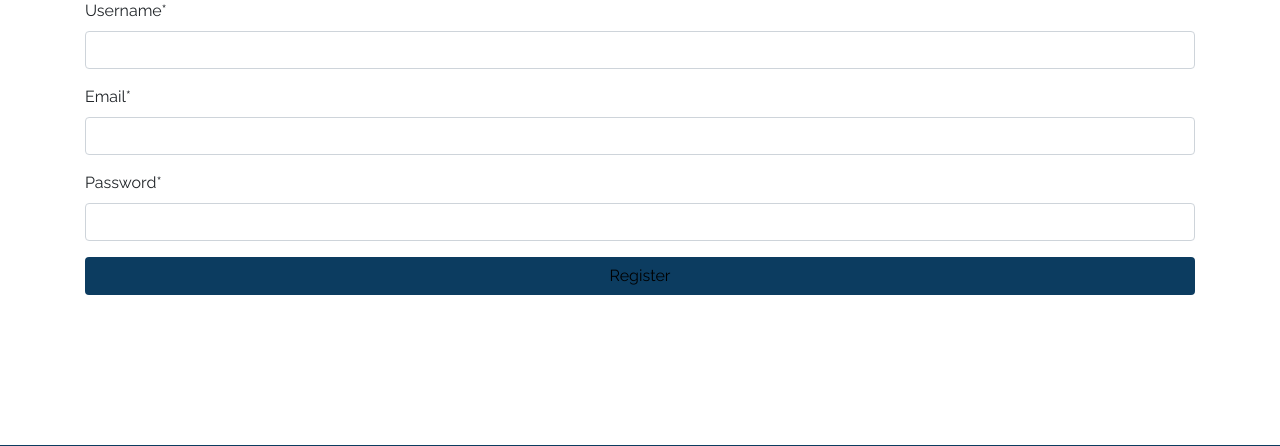
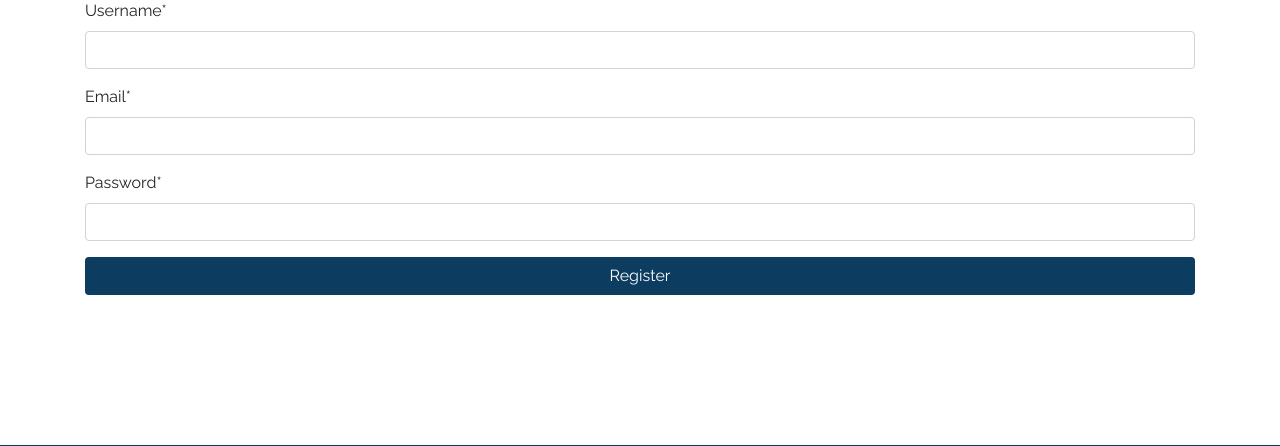
Before and after one commit to levimake/seafoodexports, a Django app: page /register in a window 1280 px wide. Shown: the part 271-717 px from the top of the page. Run offline with Django 3.2, Linux system fonts and the light colour scheme; the visitor is signed in with stand-in values (Sample User, id 1); some libraries are stand-ins or nearby versions.

Commit message:
Update Register

```diff
--- a/common/templates/register.html
+++ b/common/templates/register.html
@@ -10,7 +10,7 @@
     <form action="register", method="POST">
         {% csrf_token %}
         {{ form|crispy }}
-        <button type="submit" class="btn btn-block" style="background-color:#0c3c60;">Register</button>
+        <button type="submit" class="btn btn-block" style="background-color:#0c3c60; color: #fff;">Register</button>
     </form>
   </div>
   <div style="margin-bottom:150px;"></div>
```
